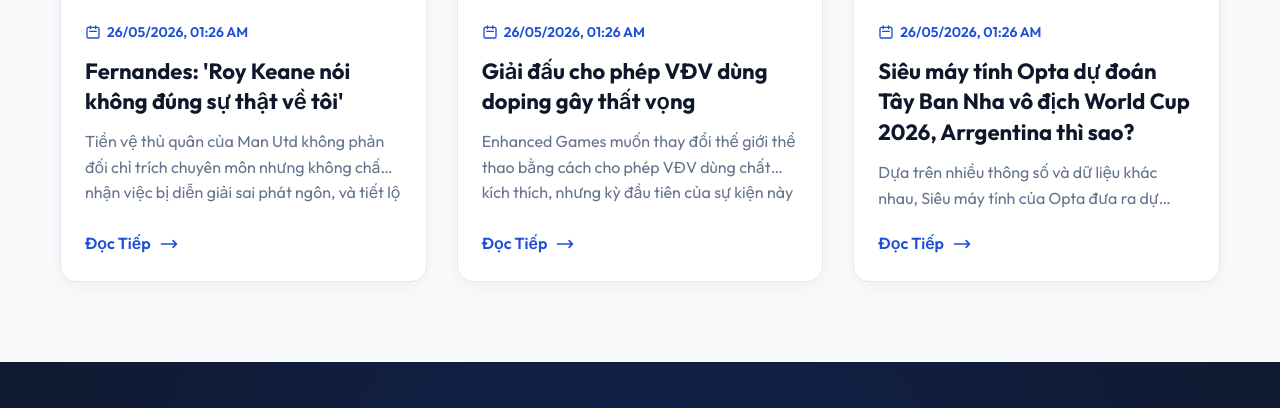
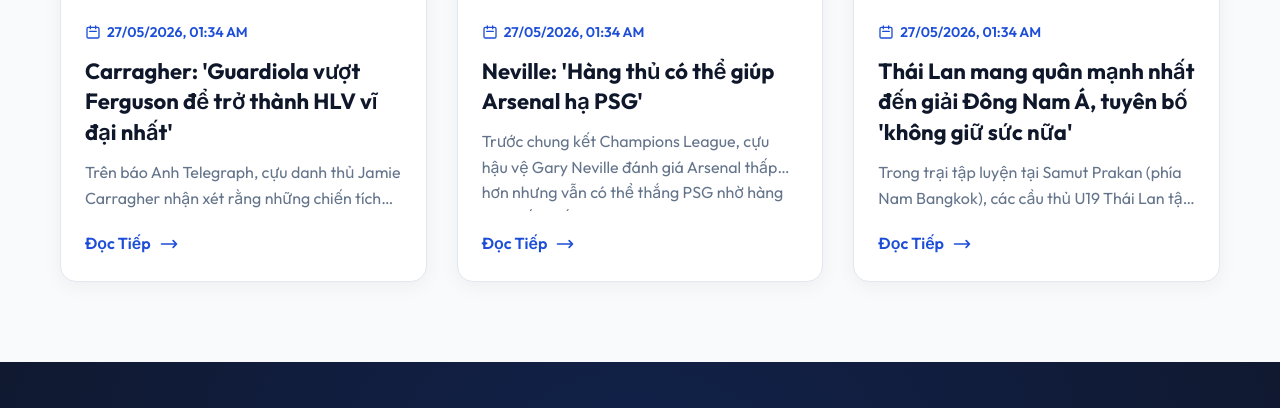
Before and after one commit to trinhqn22-ship-it/dongphucbongda, a plain HTML site: page blog.html in a window 1280 px wide. Shown: the part 1028-1436 px from the top of the page. Drawn offline with Linux system fonts and the light colour scheme.

Commit message:
Auto blog: Cập nhật tin thể thao [27-05-2026 08:44 VN]

```diff
--- a/blog.html
+++ b/blog.html
@@ -355,43 +355,43 @@
         <!-- START BLOG LIST -->
 
         <article class="blog-card">
-          <img src="https://vcdn1-thethao.vnecdn.net/2026/05/25/bruno-png-1779718644-2585-1779718746.png?w=1200&amp;h=0&amp;q=100&amp;dpr=1&amp;fit=crop&amp;s=yWCjFHe59bYYA_bwYgH4EQ" alt="Fernandes: 'Roy Keane nói không đúng sự thật về tôi'">
+          <img src="https://vcdn1-thethao.vnecdn.net/2026/05/26/fe003418b3c841379c12612718994a-9914-4988-1779781685.png?w=1200&amp;h=0&amp;q=100&amp;dpr=1&amp;fit=crop&amp;s=T3Gq_TAwRG67qQL8QmgTeA" alt="Carragher: 'Guardiola vượt Ferguson để trở thành HLV vĩ đại nhất'">
           <div class="blog-content">
             <div class="blog-date">
               <svg width="16" height="16" fill="none" stroke="currentColor" stroke-width="2" viewBox="0 0 24 24"><path stroke-linecap="round" stroke-linejoin="round" d="M8 7V3m8 4V3m-9 8h10M5 21h14a2 2 0 002-2V7a2 2 0 00-2-2H5a2 2 0 00-2 2v12a2 2 0 002 2z"></path></svg>
-              26/05/2026, 01:26 AM
+              27/05/2026, 01:34 AM
             </div>
-            <h3>Fernandes: 'Roy Keane nói không đúng sự thật về tôi'</h3>
-            <p>Tiền vệ thủ quân của Man Utd không phản đối chỉ trích chuyên môn nhưng không chấp nhận việc bị diễn giải sai phát ngôn, và tiết lộ từng tìm cách liên ...</p>
-            <a href="https://vnexpress.net/fernandes-roy-keane-noi-khong-dung-su-that-ve-toi-5078114.html" target="_blank" class="read-more-btn">Đọc Tiếp <svg width="20" height="20" fill="none" stroke="currentColor" stroke-width="2" viewBox="0 0 24 24"><path stroke-linecap="round" stroke-linejoin="round" d="M17 8l4 4m0 0l-4 4m4-4H3"></path></svg></a>
+            <h3>Carragher: 'Guardiola vượt Ferguson để trở thành HLV vĩ đại nhất'</h3>
+            <p>Trên báo Anh Telegraph, cựu danh thủ Jamie Carragher nhận xét rằng những chiến tích của Pep Guardiola ở Man City đã giúp ông vượt lên trên Sir Alex Fe...</p>
+            <a href="https://vnexpress.net/carragher-guardiola-vuot-ferguson-de-tro-thanh-hlv-vi-dai-nhat-5078407.html" target="_blank" class="read-more-btn">Đọc Tiếp <svg width="20" height="20" fill="none" stroke="currentColor" stroke-width="2" viewBox="0 0 24 24"><path stroke-linecap="round" stroke-linejoin="round" d="M17 8l4 4m0 0l-4 4m4-4H3"></path></svg></a>
           </div>
         </article>
 
 
         <article class="blog-card">
-          <img src="https://vcdn1-thethao.vnecdn.net/2026/05/25/games-png-1779712770-8739-1779713025.png?w=1200&amp;h=0&amp;q=100&amp;dpr=1&amp;fit=crop&amp;s=9zrc6ytlcSTqXQ7NprA6ZA" alt="Giải đấu cho phép VĐV dùng doping gây thất vọng">
+          <img src="https://vcdn1-thethao.vnecdn.net/2026/05/26/arsenal-png-1779805831-7337-1779806029.png?w=1200&amp;h=0&amp;q=100&amp;dpr=1&amp;fit=crop&amp;s=p9JOIl954GbqASV0J7g59Q" alt="Neville: 'Hàng thủ có thể giúp Arsenal hạ PSG'">
           <div class="blog-content">
             <div class="blog-date">
               <svg width="16" height="16" fill="none" stroke="currentColor" stroke-width="2" viewBox="0 0 24 24"><path stroke-linecap="round" stroke-linejoin="round" d="M8 7V3m8 4V3m-9 8h10M5 21h14a2 2 0 002-2V7a2 2 0 00-2-2H5a2 2 0 00-2 2v12a2 2 0 002 2z"></path></svg>
-              26/05/2026, 01:26 AM
+              27/05/2026, 01:34 AM
             </div>
-            <h3>Giải đấu cho phép VĐV dùng doping gây thất vọng</h3>
-            <p>Enhanced Games muốn thay đổi thế giới thể thao bằng cách cho phép VĐV dùng chất kích thích, nhưng kỳ đầu tiên của sự kiện này khép lại với chỉ một thà...</p>
-            <a href="https://vnexpress.net/giai-dau-cho-phep-vdv-dung-doping-gay-that-vong-5078090.html" target="_blank" class="read-more-btn">Đọc Tiếp <svg width="20" height="20" fill="none" stroke="currentColor" stroke-width="2" viewBox="0 0 24 24"><path stroke-linecap="round" stroke-linejoin="round" d="M17 8l4 4m0 0l-4 4m4-4H3"></path></svg></a>
+            <h3>Neville: 'Hàng thủ có thể giúp Arsenal hạ PSG'</h3>
+            <p>Trước chung kết Champions League, cựu hậu vệ Gary Neville đánh giá Arsenal thấp hơn nhưng vẫn có thể thắng PSG nhờ hàng thủ chắc chắn....</p>
+            <a href="https://vnexpress.net/neville-hang-thu-co-the-giup-arsenal-ha-psg-5078543.html" target="_blank" class="read-more-btn">Đọc Tiếp <svg width="20" height="20" fill="none" stroke="currentColor" stroke-width="2" viewBox="0 0 24 24"><path stroke-linecap="round" stroke-linejoin="round" d="M17 8l4 4m0 0l-4 4m4-4H3"></path></svg></a>
           </div>
         </article>
 
 
         <article class="blog-card">
-          <img src="https://cdn2.tuoitre.vn/thumb_w/1200/471584752817336320/2026/5/25/anh-chup-man-hinh-2026-05-26-luc-052833-17797481452771292007297-0-0-403-644-crop-1779748344014140334942.png" alt="Siêu máy tính Opta dự đoán Tây Ban Nha vô địch World Cup 2026, Arrgentina thì sao?">
+          <img src="https://cdn2.tuoitre.vn/thumb_w/1200/471584752817336320/2026/5/26/u19-thai-lan-2-17798065199691106163481-0-104-1186-2001-crop-17798065471362073263170.jpg" alt="Thái Lan mang quân mạnh nhất đến giải Đông Nam Á, tuyên bố 'không giữ sức nữa'">
           <div class="blog-content">
             <div class="blog-date">
               <svg width="16" height="16" fill="none" stroke="currentColor" stroke-width="2" viewBox="0 0 24 24"><path stroke-linecap="round" stroke-linejoin="round" d="M8 7V3m8 4V3m-9 8h10M5 21h14a2 2 0 002-2V7a2 2 0 00-2-2H5a2 2 0 00-2 2v12a2 2 0 002 2z"></path></svg>
-              26/05/2026, 01:26 AM
+              27/05/2026, 01:34 AM
             </div>
-            <h3>Siêu máy tính Opta dự đoán Tây Ban Nha vô địch World Cup 2026, Arrgentina thì sao?</h3>
-            <p>Dựa trên nhiều thông số và dữ liệu khác nhau, Siêu máy tính của Opta đưa ra dự đoán Tây Ban Nha sẽ vô địch World Cup 2026....</p>
-            <a href="https://tuoitre.vn/sieu-may-tinh-opta-du-doan-tay-ban-nha-vo-dich-world-cup-2026-arrgentina-thi-sao-20260526053320467.htm" target="_blank" class="read-more-btn">Đọc Tiếp <svg width="20" height="20" fill="none" stroke="currentColor" stroke-width="2" viewBox="0 0 24 24"><path stroke-linecap="round" stroke-linejoin="round" d="M17 8l4 4m0 0l-4 4m4-4H3"></path></svg></a>
+            <h3>Thái Lan mang quân mạnh nhất đến giải Đông Nam Á, tuyên bố 'không giữ sức nữa'</h3>
+            <p>Trong trại tập luyện tại Samut Prakan (phía Nam Bangkok), các cầu thủ U19 Thái Lan tập luyện hăng say, với nỗ lực giữ được một chân trong danh sách độ...</p>
+            <a href="https://tuoitre.vn/thai-lan-mang-quan-manh-nhat-den-giai-dong-nam-a-tuyen-bo-khong-giu-suc-nua-2026052621451181.htm" target="_blank" class="read-more-btn">Đọc Tiếp <svg width="20" height="20" fill="none" stroke="currentColor" stroke-width="2" viewBox="0 0 24 24"><path stroke-linecap="round" stroke-linejoin="round" d="M17 8l4 4m0 0l-4 4m4-4H3"></path></svg></a>
           </div>
         </article>
 
```
